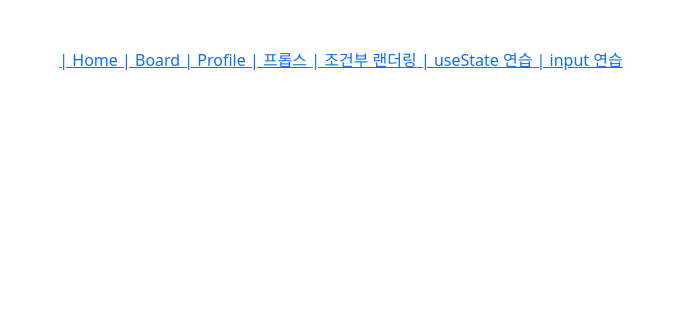
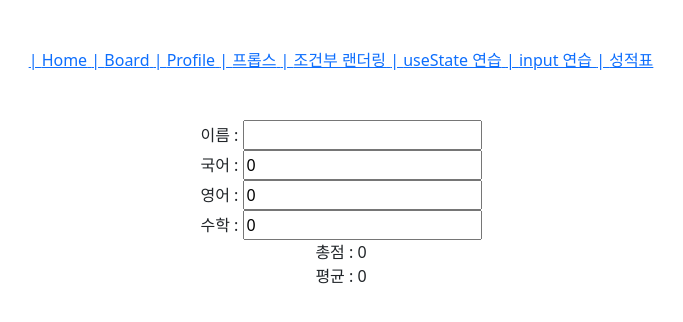
Before and after one commit to dayoung077/react-vite-ydy-example2, a React (Vite) app: page /grade in a window 1280 px wide. Shown: the top 322 px of the page, without its empty margins (299-982 px from the left). Built offline with nearby package versions, Linux system fonts and the light colour scheme.

Commit message:
성적표 1차 완성

```diff
--- /dev/null
+++ b/src/components/Grade.jsx
@@ -0,0 +1,44 @@
+import React, { useState } from 'react'
+
+const Grade = () => {
+  // let text = ''
+  const [text, setText] = useState('')
+
+  const [kor, setKor] = useState(0)
+  const [eng, setEng] = useState(0)
+  const [math, setMath] = useState(0)
+  const [name, setName] = useState('')
+
+  const onNameChange = (event) => {
+    setName(event.target.value)
+  }
+
+  const onkorChange = (event) => {
+    setKor(event.target.value)
+  }
+
+  const onengChange = (event) => {
+    setEng(event.target.value)
+  }
+
+  const onmathChange = (event) => {
+    setMath(event.target.value)
+  }
+
+  // prettier-ignore
+  return (
+    <div>
+      이름 : <input name="name" onChange={onNameChange} value={name} /> <br />
+      국어 : <input name="kor" onChange={onkorChange} value={kor} /> <br />
+      영어 : <input name="eng" onChange={onengChange} value={eng} /> <br />
+      수학 : <input name="math" onChange={onmathChange} value={math} /> <br />
+
+      <div>
+        <div>총점 : {Number(kor) + Number(eng) + Number(math)}</div>
+        <div>평균 : {(Number(kor) + Number(eng) + Number(math)) / 3.0}</div>
+      </div>
+    </div>
+  )
+}
+
+export default Grade
--- a/src/components/Input.jsx
+++ b/src/components/Input.jsx
@@ -6,13 +6,18 @@
 
   const onChange = (event) => {
     setText(event.target.value)
+    // text = event.target.value
+  }
+
+  const onReset = () => {
+    setText('')
   }
 
   // prettier-ignore
   return (
     <div>
       <input onChange={onChange} value={text} />
-      <button>초기화</button>
+      <button onClick={onReset}>초기화</button>
       <div>
         <b>값 : {text}</b>
       </div>
--- /dev/null
+++ b/src/pages/GradePage.jsx
@@ -0,0 +1,13 @@
+import React from 'react'
+import Grade from './../components/Grade'
+
+const GradePage = () => {
+  // prettier-ignore
+  return (
+    <div className="text-center mt-5">
+      <Grade />
+    </div>
+  )
+}
+
+export default GradePage
--- a/src/route/Routes.jsx
+++ b/src/route/Routes.jsx
@@ -6,6 +6,7 @@
 import ThreePage from '../pages/ThreePage'
 import CounterPage from '../pages/CounterPage'
 import InputPage from '../pages/InputPage'
+import GradePage from '../pages/GradePage'
 
 // React Routes, Route 사용 시 배열로 관리하기
 const routes = [
@@ -50,6 +51,12 @@
     element: <InputPage />,
     title: 'input 연습',
   },
+
+  {
+    path: '/grade',
+    element: <GradePage />,
+    title: '성적표',
+  },
 ]
 
 export default routes
```
